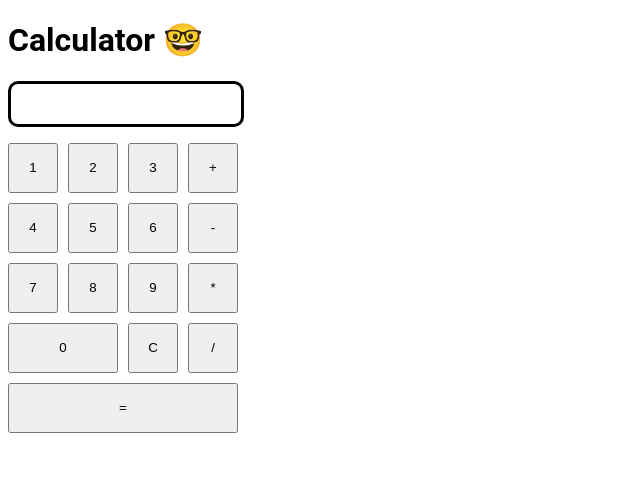
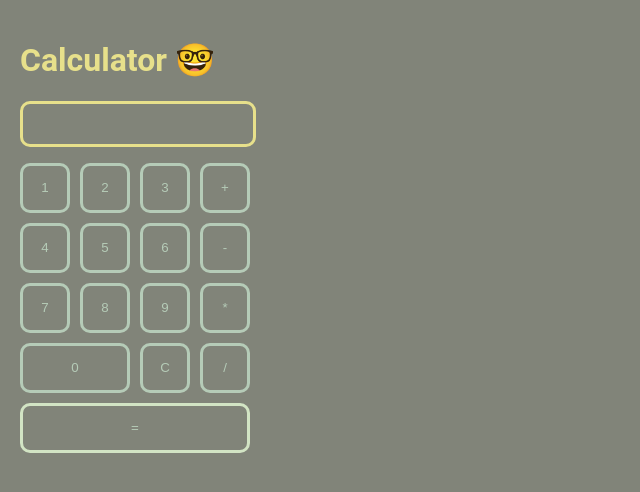
Before and after one commit to emesefedev/my-calculator, a plain HTML site: page index.html in a window 1280 px wide. Shown: the whole page, without its empty margins (0-640 px from the left). Drawn offline with Linux system fonts and the light colour scheme.

Commit message:
style added

```diff
--- a/calculator.js
+++ b/calculator.js
@@ -49,12 +49,14 @@ let resultShowed = false
 
 function getResult() {
     const input = operationText.textContent.split(" ")
+
     if (!isValidInput(input)) {
         displayError()
         return
     }
 
-    const result = operate(+input[0], +input[2], input[1])
+    const [operand1, operation, operand2] = input
+    const result = operate(+operand1, +operand2, operation)
     if (result == null) {
         displayError()
         return
--- a/index.html
+++ b/index.html
@@ -7,7 +7,7 @@
         <script src="calculator.js"></script>
     </head>
     <body>
-        <h1>Calculator 🤓</h1>
+        <h1 class="title-color">Calculator 🤓</h1>
 
         <p id="operation-text" class="px-10">Operation</p>
 
--- a/style.css
+++ b/style.css
@@ -1,10 +1,28 @@
 body {
+    margin: 0;
+    padding: 20px;
+    background-color: #818479;
+    color: #E4E9B2;
     font-family: "Roboto", sans-serif;
 }
 
 button {
     width: 50px;
     height: 50px;
+    color: #B5CBB7;
+    background-color: transparent;
+    border-radius: 10px;
+    border-color: #B5CBB7;
+    border: solid;
+}
+
+#equal-button {
+    border-color: #D2E4C4;
+    color: #B5CBB7;
+}
+
+.title-color {
+    color: #E7E08B;
 }
 
 .flex-container {
@@ -47,7 +65,7 @@ button {
     line-height: 40px;
 
     border: solid;
-    border-color: black;
+    border-color: #E7E08B;
     border-radius: 10px;
 }
 
```
